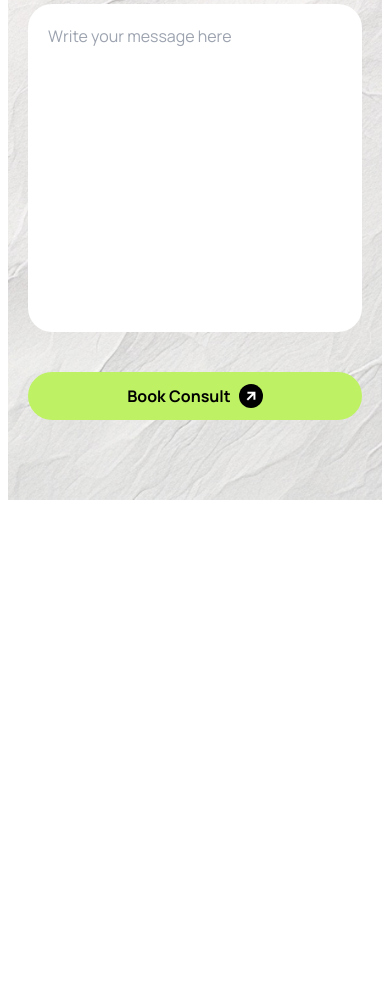
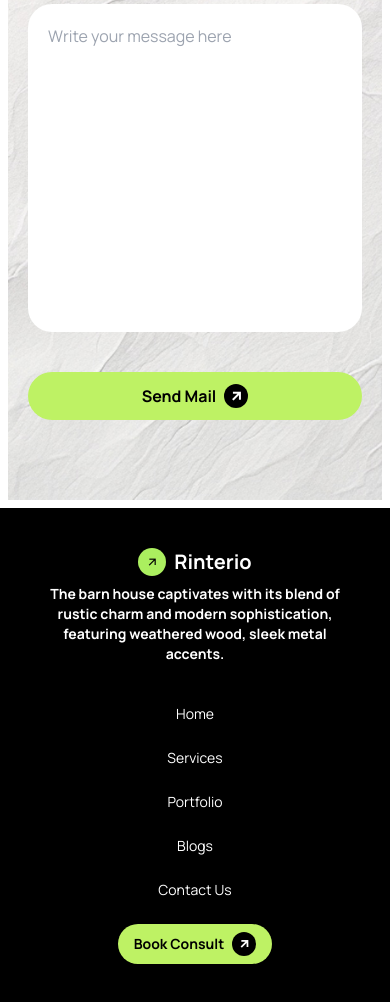
Before and after one commit to imdola/my, a plain HTML site: page index.html in a window 390 px wide. Shown: the part 6756-7758 px from the top of the page. Before the commit the page ends 7264 px from the top, so only its background shows below. Drawn offline with nearby package versions, Linux system fonts and the light colour scheme.

Commit message:
finished

```diff
--- a/index.html
+++ b/index.html
@@ -54,12 +54,9 @@
       </div>
 
       <!-- Menu Side -->
-      <div class="hidden md:flex space-x-6">
-        <a href="#" class="text-black font -bold hover:text-gray-400">
+      <div class="hidden lg:flex space-x-6">
+        <a href="#" class="text-black font-extrabold hover:text-gray-400">
           Home
-        </a>
-        <a href="#" class="text-black hover:text-gray-400">
-          About
         </a>
         <a href="#" class="text-black hover:text-gray-400">
           Services
@@ -68,7 +65,10 @@
           Portfolio
         </a>
         <a href="#" class="text-black hover:text-gray-400">
-          Contact
+          Blogs
+        </a>
+        <a href="#" class="text-black hover:text-gray-400">
+          Contact Us
         </a>
       </div>
 
@@ -394,7 +394,7 @@
                   </div>
                   <div class="lg:col-span-2">
                     <button class="w-full flex items-center justify-center bg-lime-300 text-black font-bold px-4 py-3 rounded-full hover:bg-lime-200">
-                      Book Consult
+                      Send Mail
                       <div class="ml-2 w-6 h-6  rounded-full flex items-center justify-center bg-black text-white">
                         <i class="ri-arrow-right-up-line"></i>
                       </div>
@@ -410,8 +410,45 @@
   <!-- ===============================Main Section Ends=========================== -->
 
   <!-- ===============================Footer Section Starts======================= -->
-  <footer>
+  <footer class="footer footer-center bg-black text-primary-content p-10">
+    <aside>
+      <div class="flex items-center space-x-2">
+        <div class="w-7 h-7  rounded-full flex items-center justify-center bg-[#ABEF5F] text-black">
+          <i class="ri-arrow-right-up-line"></i>
+        </div>
+        <h2 class="text-white font-bold text-xl">Rinterio</h2>
+      </div>
+      <p class="font-bold text-white">
+        The barn house captivates with its blend of rustic charm and modern sophistication,<br> featuring weathered wood, sleek metal accents.
+      </p>
 
+    </aside>
+    <nav>
+      <div class="flex gap-6 flex-col lg:flex-row text-stone-300">
+        <a href="#" class="text-white font -bold hover:text-gray-400">
+          Home
+        </a>
+        <a href="#" class="text-white hover:text-gray-400">
+          Services
+        </a>
+        <a href="#" class="text-white hover:text-gray-400">
+          Portfolio
+        </a>
+        <a href="#" class="text-white hover:text-gray-400">
+          Blogs
+        </a>
+        <a href="#" class="text-white hover:text-gray-400">
+          Contact Us
+        </a>
+      </div>
+      <button class="flex items-center bg-lime-300 text-black font-bold mt-4 px-4 py-2 rounded-full hover:bg-lime-200">
+        Book Consult
+        <div class="ml-2 w-6 h-6  rounded-full flex items-center justify-center bg-black text-white">
+          <i class="ri-arrow-right-up-line"></i>
+        </div>
+      </button>
+      </div>
+    </nav>
   </footer>
   <!-- ===============================Footer Section Ends========================= -->
 </body>
```
